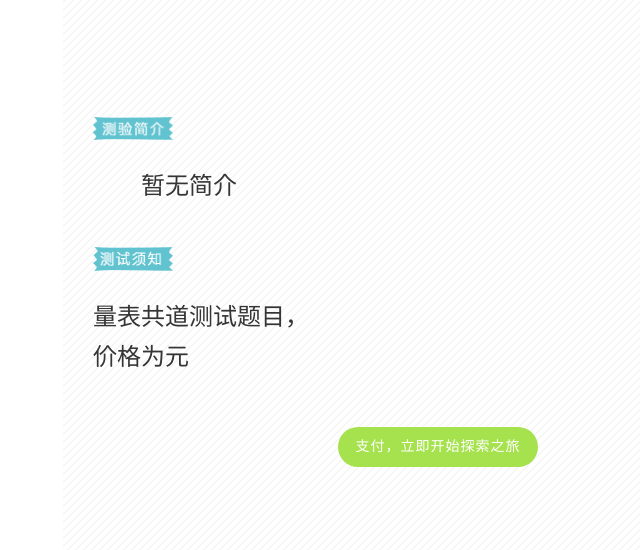
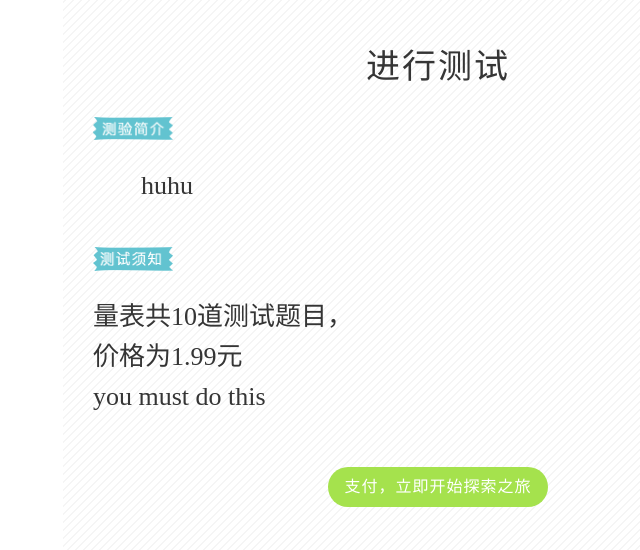
Before and after one commit to zzbct/other, a plain HTML site: page survey/desc.html in a window 1280 px wide. Shown: the part 43-593 px from the top of the page, without its empty margins (202-842 px from the left). Drawn offline with nearby package versions, Linux system fonts and the light colour scheme; no server answers.

Commit message:
fix bug1 for desc.html

```diff
--- a/css/survey.css
+++ b/css/survey.css
@@ -127,7 +127,7 @@
 	width:92%;
 	height:30px;
 	line-height: 30px;
-	font-size: 16px;
+	font-size: 18px;/*lx for first for desc*/
 	color:#353535;
 	text-align: center;
 	letter-spacing: 2px;
@@ -146,7 +146,7 @@
 	height:auto;
 	margin:10px auto;
 	color:#353535;
-	font-size: 13px;
+	font-size: 15px;/*lx for first for desc*/
 	text-indent: 24px;
 }
 
@@ -523,7 +523,7 @@
 		height:auto;
 		margin:20px auto;
 		color:#353535;
-		font-size: 24px;
+		font-size: 26px;/*lx for first for desc*/
 		text-indent: 48px;
 		line-height: 40px;
 	}
@@ -532,7 +532,7 @@
 		width:92%;
 		height:60px;
 		line-height: 60px;
-		font-size: 32px;
+		font-size: 34px;/*lx for first for desc*/
 		color:#353535;
 		text-align: center;
 		letter-spacing: 2px;
@@ -658,7 +658,7 @@
 
 
 .pay_button{
-	width:200px;
+	width:220px;/*lx for first for desc*/
 	height:40px;
 	line-height: 40px;
 	background: #a5e24d;
@@ -667,7 +667,7 @@
 	/*position:fixed;
 	left:0;
 	bottom:0;*/
-	font-size: 14px;
+	font-size: 16px;/*lx for first for desc*/
 	letter-spacing: 1px;
 	border-radius: 30px;
 	margin:0 auto;
--- a/survey/desc.html
+++ b/survey/desc.html
@@ -55,11 +55,22 @@ var app = new Vue({
 		const param = {
 			scale_id,
 		};
-		module._get(getDetail,param,(res) =>{
+		/*lx ststic data*/
+		this.data = {
+		    title: '进行测试',
+            cover_img: null,
+            content: 'huhu',
+			num: 10,
+			price: 1.99,
+            guidance: 'you must do this',
+			id: 1
+		}
+		/*lx delete*/
+		/*module._get(getDetail,param,(res) =>{
 			if(res.status == 1){
 				this.data = res.data;
 			}
-		});
+		});*/
 	},
 
     methods: {
@@ -67,7 +78,7 @@ var app = new Vue({
 			const param = {
 				scale_id,
 			}
-			module._post(createOrder,param, (res)=>{
+           module._post(createOrder,param, (res)=>{
 				if(res.status == 1){
 					location.href = pay + '?outTradeNo=' + res.data.sn;
 				}else{
```
